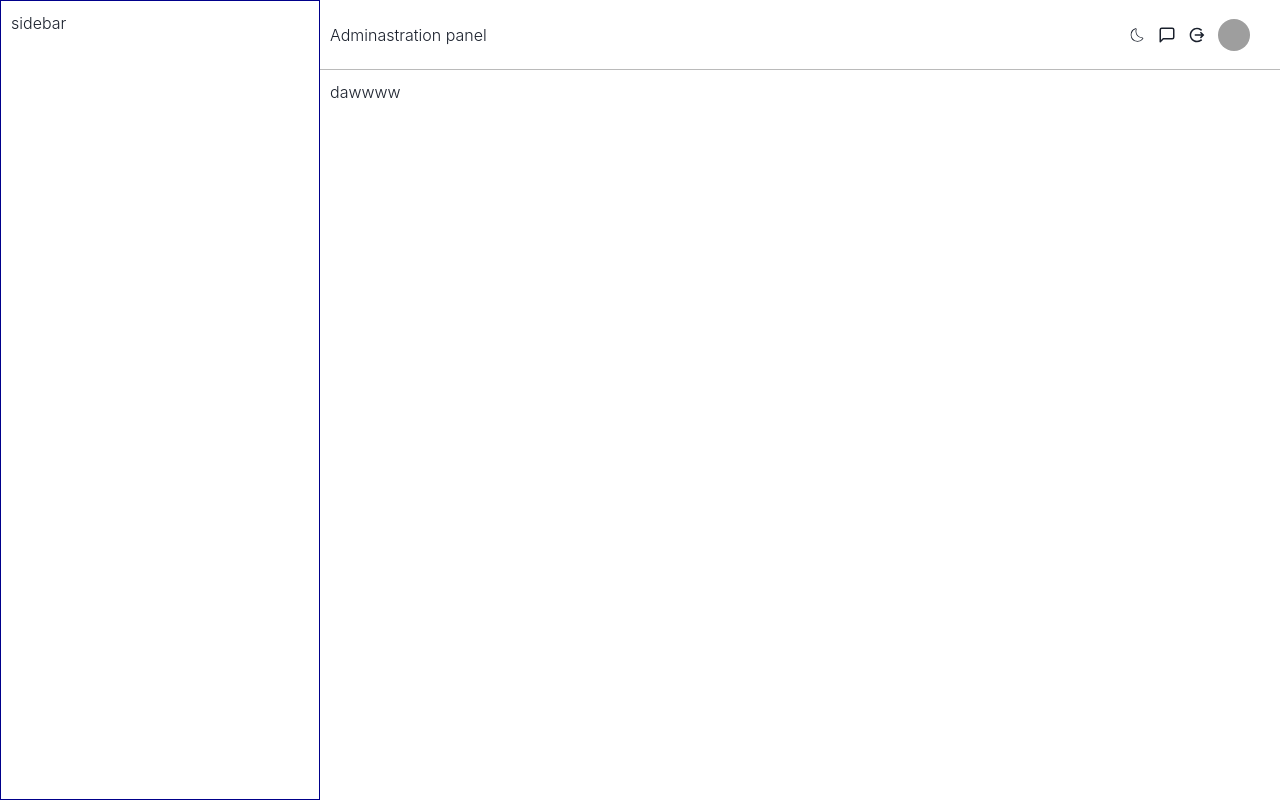
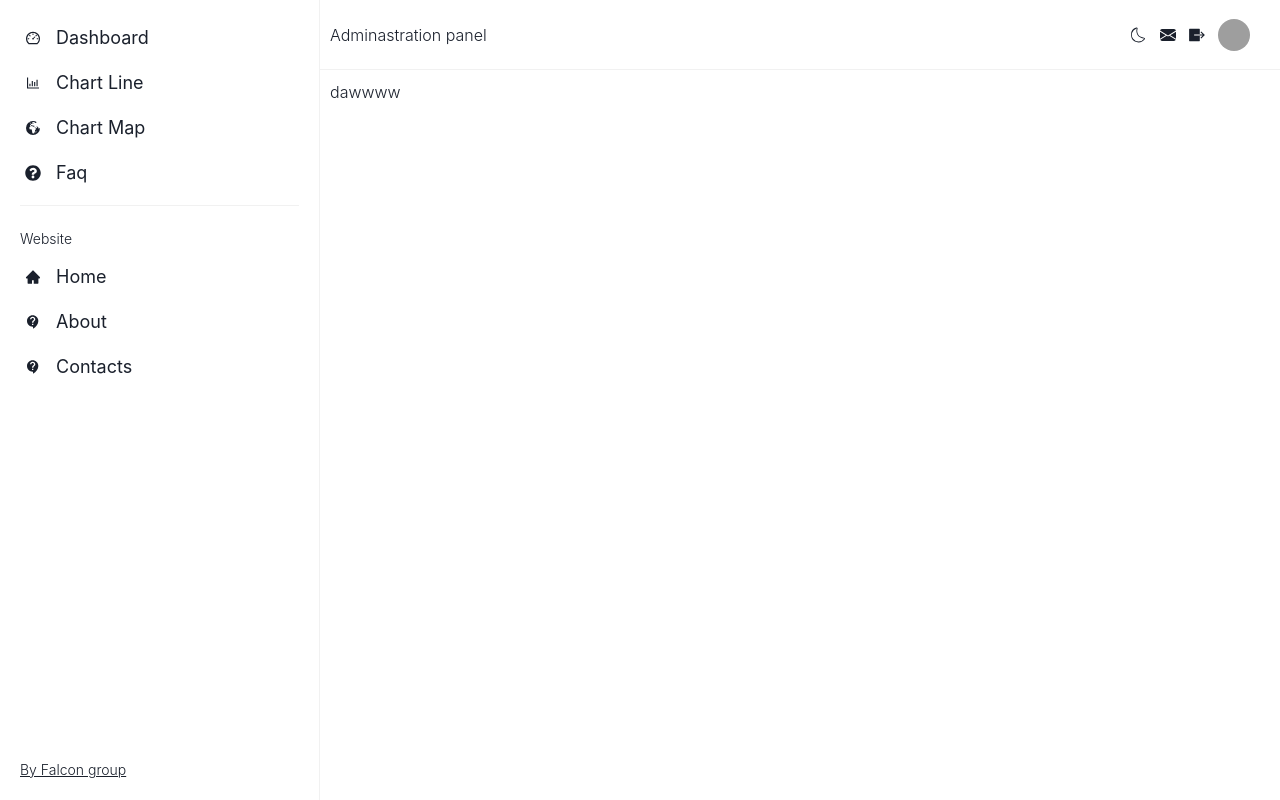
Before and after one commit to Prefect-m/admin-dashboard, a Next.js app: page / in a window 1280 px wide. Built offline with nearby package versions, Linux system fonts and the light colour scheme; grey boxes are pictures that could not be loaded.

Commit message:
completed of base UI

```diff
--- a/app/components/global/navbar/Navbar.module.scss
+++ b/app/components/global/navbar/Navbar.module.scss
@@ -4,7 +4,7 @@
   justify-content: space-between;
   grid-area: navbar;
   padding-right: 30px !important;
-  border-bottom: 1px solid rgba(119, 119, 119, 0.5);
+  border-bottom: 1px solid var(--border-color);
   .action{
     display: flex;
     align-items: center;
--- a/app/components/global/navbar/Navbar.tsx
+++ b/app/components/global/navbar/Navbar.tsx
@@ -1,7 +1,7 @@
 import { FC } from 'react'
 import styles from './Navbar.module.scss'
-import { IoMdLogOut } from 'react-icons/io'
-import { FiMessageSquare } from 'react-icons/fi'
+import { IoExitSharp } from 'react-icons/io5'
+import { BsEnvelopeFill } from 'react-icons/bs'
 import { CiDark, CiLight } from 'react-icons/ci'
 import { Logo } from '@/components'
 import { Avatar, Button, useColorMode } from '@chakra-ui/react'
@@ -15,13 +15,13 @@ export const Navbar: FC = () => {
 			</div>
 			<ul className={styles.action}>
 				<li onClick={toggleColorMode} title='Change theme'>
-					{colorMode === 'light' ? <CiDark size={18} /> : <CiLight size={18} />}
+					{colorMode === 'light' ? <CiDark size={20} /> : <CiLight size={20} />}
 				</li>
 				<li title='Notifications'>
-					<FiMessageSquare size={18} />
+					<BsEnvelopeFill size={16} />
 				</li>
 				<li title='Log out'>
-					<IoMdLogOut size={18} />
+					<IoExitSharp size={18} />
 				</li>
 				<li title='Profile setting'>
 					<Avatar
--- a/app/components/global/sidebar/Sidebar.module.scss
+++ b/app/components/global/sidebar/Sidebar.module.scss
@@ -1,4 +1,26 @@
 .sidebar{
   grid-area: sidebar;
-  border: 1px solid darkblue;
+  border-right: 1px solid var(--border-color);
+  > div {
+    padding: 10px;
+  }
+  .body{
+    height: 90%;
+    .menu{
+      display: flex;
+      flex-direction: column;
+      gap: 15px;
+      .item{
+        &:nth-child(2) {
+          padding-top: 12px;
+          border-top: 1px solid var(--border-color);
+        }
+      }
+    }
+  }
+  .end{
+    display: flex;
+    align-items: flex-end;
+    height: 10%;
+  }
 }
--- a/app/components/global/sidebar/Sidebar.tsx
+++ b/app/components/global/sidebar/Sidebar.tsx
@@ -1,6 +1,30 @@
 import { FC, useState, useRef } from 'react'
 import styles from './Sidebar.module.scss'
+import { Text } from '@chakra-ui/react'
+import { Menu } from '@/components/ui/menu/Menu'
+import { menuData } from '@/components/ui/menu/data/menu.data'
 
 export const Sidebar: FC = () => {
-	return <div className={styles.sidebar}>sidebar</div>
+	return (
+		<div className={styles.sidebar}>
+			<div className={styles.body}>
+				<div className={styles.menu}>
+					<div className={styles.item}>
+						<Menu items={menuData.dashboard} />
+					</div>
+					<div className={styles.item}>
+						<Text fontSize='sm' sx={{ my: '10px' }}>
+							Website
+						</Text>
+						<Menu items={menuData.website} />
+					</div>
+				</div>
+			</div>
+			<div className={styles.end}>
+				<Text fontSize='sm' as='u'>
+					By Falcon group
+				</Text>
+			</div>
+		</div>
+	)
 }
--- a/app/components/index.tsx
+++ b/app/components/index.tsx
@@ -2,3 +2,4 @@ export * from './global/navbar/Navbar'
 export * from './global/sidebar/Sidebar'
 export * from './global/meta/Meta'
 export * from './global/navbar/logo/Logo'
+export * from './ui/menu/Menu'
--- /dev/null
+++ b/app/components/ui/menu/Menu.module.scss
@@ -0,0 +1,18 @@
+.menu{
+  display: flex;
+  flex-direction: column;
+  gap: 10px;
+  .item{
+    padding: 5px;
+    .link{
+      display: flex;
+      align-items: center;
+      gap: 15px;
+      span{
+        font-weight: normal;
+        font-size: 18px;
+        line-height: 25px;
+      }
+    }
+  }
+}
--- /dev/null
+++ b/app/components/ui/menu/Menu.props.ts
@@ -0,0 +1,6 @@
+import { IMenuLink } from '@/interfaces/Menu-link.interface'
+import { DetailsHTMLAttributes } from 'react'
+
+export interface IMenuProps extends DetailsHTMLAttributes<HTMLUListElement> {
+	items: IMenuLink[]
+}
--- /dev/null
+++ b/app/components/ui/menu/Menu.tsx
@@ -0,0 +1,19 @@
+import Link from 'next/link'
+import { FC } from 'react'
+import { IMenuProps } from './Menu.props'
+import styles from './Menu.module.scss'
+
+export const Menu: FC<IMenuProps> = ({ items }) => {
+	return (
+		<ul className={styles.menu}>
+			{items.map(item => (
+				<li key={item.link} className={styles.item}>
+					<Link href={item.link} className={styles.link}>
+						{item.icon && <item.icon />}
+						<span>{item.name}</span>
+					</Link>
+				</li>
+			))}
+		</ul>
+	)
+}
--- /dev/null
+++ b/app/components/ui/menu/data/menu.data.ts
@@ -0,0 +1,49 @@
+import { IMenuLink } from '@/interfaces/Menu-link.interface'
+import { AiOutlineDashboard } from 'react-icons/ai'
+import { GiEarthAfricaEurope } from 'react-icons/gi'
+import { AiOutlineBarChart } from 'react-icons/ai'
+import { FaQuestionCircle } from 'react-icons/fa'
+import { AiFillHome } from 'react-icons/ai'
+import { MdContactSupport } from 'react-icons/md'
+
+export const menuData = {
+	dashboard: [
+		{
+			link: '/',
+			name: 'Dashboard',
+			icon: AiOutlineDashboard
+		},
+		{
+			link: '/chart/line',
+			name: 'Chart Line',
+			icon: AiOutlineBarChart
+		},
+		{
+			link: '/chart/map',
+			name: 'Chart Map',
+			icon: GiEarthAfricaEurope
+		},
+		{
+			link: '/faq',
+			name: 'Faq',
+			icon: FaQuestionCircle
+		}
+	] as IMenuLink[],
+	website: [
+		{
+			link: '/website/home',
+			name: 'Home',
+			icon: AiFillHome
+		},
+		{
+			link: '/website/about',
+			name: 'About',
+			icon: MdContactSupport
+		},
+		{
+			link: '/website/contacts',
+			name: 'Contacts',
+			icon: MdContactSupport
+		}
+	] as IMenuLink[]
+}
--- /dev/null
+++ b/app/interfaces/Menu-link.interface.ts
@@ -0,0 +1,6 @@
+import { IconType } from 'react-icons'
+export interface IMenuLink {
+	name: string
+	link: string
+	icon?: IconType
+}
--- a/app/styles/globals.css
+++ b/app/styles/globals.css
@@ -5,6 +5,8 @@
 }
 :root {
 	--primary-color: #000000;
+	--border-color: rgba(119, 119, 119, 0.1);
+	--overlay-color: rgba(60, 60, 60, .3);
 }
 body {
 	font-family: 'Poppins', sans-serif;
```
